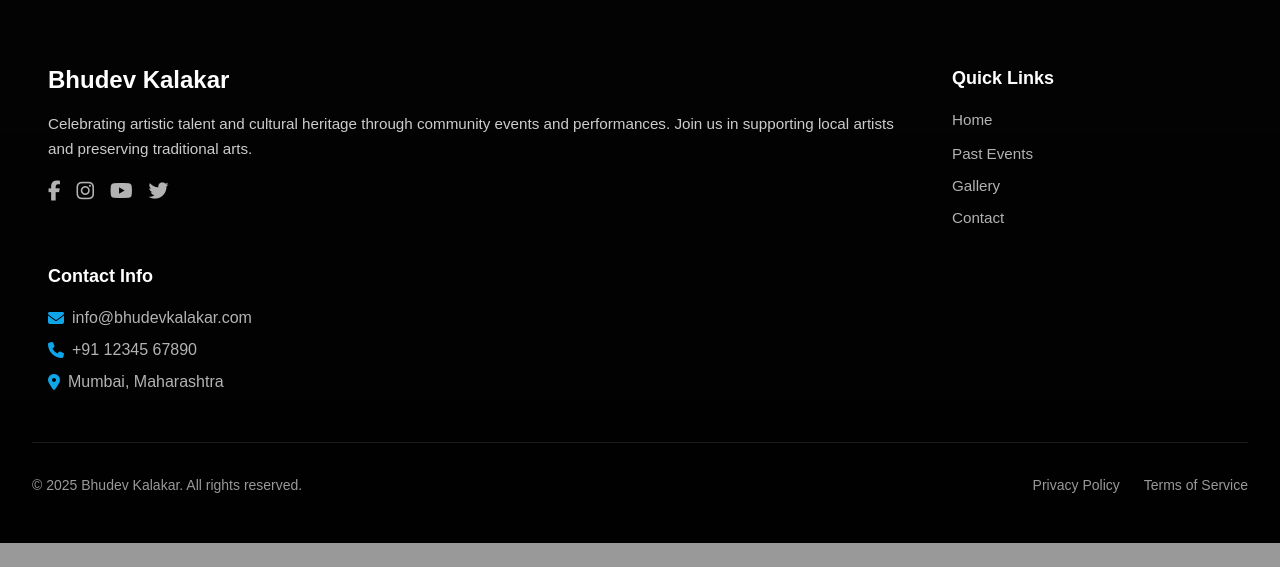
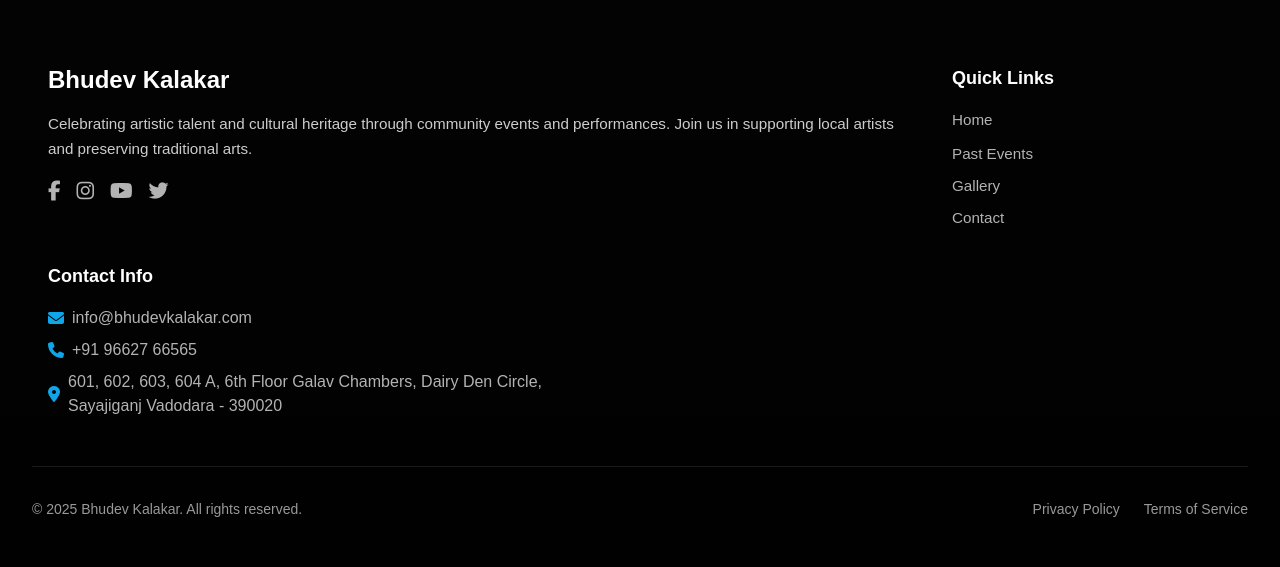
Before and after one commit to Shivani8780/Bhudevkalakaar_Website, a Django app: page /participants/profile/ in a window 1280 px wide. Shown: the part 3005-3572 px from the top of the page. Before the commit the page ends 3548 px from the top, so only its background shows below. Run offline with Django 5.2, Linux system fonts and the light colour scheme; data comes from the database, SQL or seed files in the repository; some libraries are stand-ins or nearby versions.

Commit message:
change commit

```diff
--- a/templates/get-tickets.html
+++ b/templates/get-tickets.html
@@ -178,7 +178,7 @@
                         </div>
                         <div class="flex items-center space-x-3">
                             <i class="fas fa-map-marker-alt text-white/60"></i>
-                            <span class="text-white/80">Cultural Center, Main Street</span>
+                            <span class="text-white/80">601, 602, 603, 604 A, 6th Floor Galav Chambers, Dairy Den Circle, Sayajiganj Vadodara - 390020</span>
                         </div>
                     </div>
                 </div>
--- a/templates/participants_profiles.html
+++ b/templates/participants_profiles.html
@@ -1461,11 +1461,11 @@
                         </div>
                         <div class="flex items-center gap-2">
                             <i class="fas fa-phone text-primary-500"></i>
-                            <span class="text-white/70">+91 12345 67890</span>
+                            <span class="text-white/70">+91 96627 66565</span>
                         </div>
                         <div class="flex items-center gap-2">
                             <i class="fas fa-map-marker-alt text-primary-500"></i>
-                            <span class="text-white/70">Mumbai, Maharashtra</span>
+                            <span class="text-white/70">601, 602, 603, 604 A, 6th Floor Galav Chambers, Dairy Den Circle, Sayajiganj Vadodara - 390020</span>
                         </div>
                     </div>
                 </div>
```
